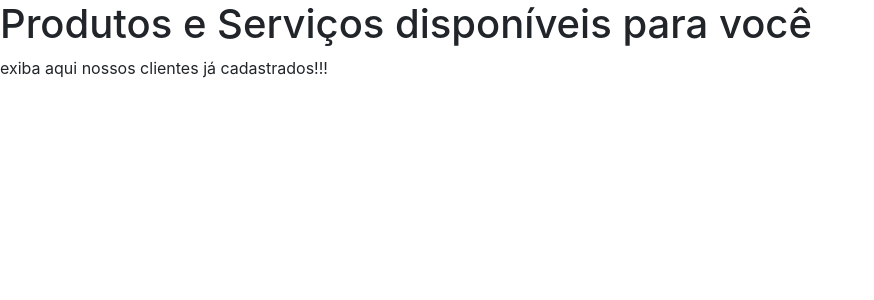
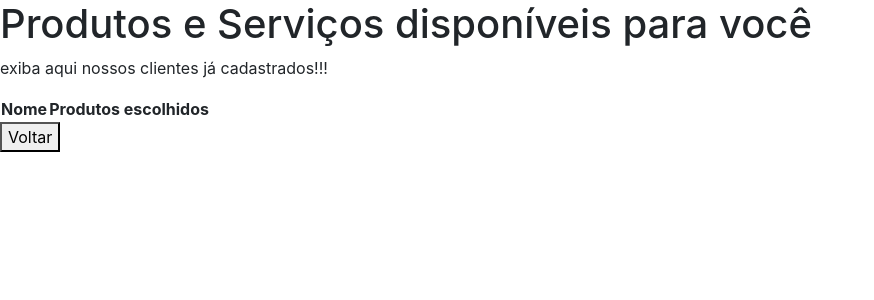
Before and after one commit to sidneisilvestre/funeraria, a PHP site: page /eventos_exibir.php in a window 1280 px wide. Shown: the top 300 px of the page, without its empty margins (0-874 px from the left). Run offline with PHP 8.4, Linux system fonts and the light colour scheme; data that the repository does not hold is empty.

Commit message:
Add files via upload

```diff
--- a/eventos_cadastro.php
+++ b/eventos_cadastro.php
@@ -2,6 +2,10 @@
 /*comando para logar/post no banco */
 $cx = new mysqli ("localhost","root","","funeraria");
 /*Método que irá chamar as querys */
-$cx->query("insert into eventos (nome,cpf,telefone1,telefone2,email,produto_id) values ('$_POST[nome]','$_POST[cpf]','$_POST[tel1]','$_POST[tel2]','$_POST[email]','$_POST[n]')");
+$cx->query("insert into eventos (nome,cpf,telefone1,telefone2,email,produto_id) values('$_POST[nome]','$_POST[cpf]','$_POST[tel1]','$_POST[tel2]','$_POST[email]','$_POST[produ[$produto[id]]]')");
+$produ[id];
+$tecs = $_POST['produ[$produto[id]]'];
+$tecsAsString = implode(", ", $tecs);
+
 /*função para mandar uma metatag para o navegador */
 header("Location: eventos_exibir.php");
--- a/eventos_exibir.php
+++ b/eventos_exibir.php
@@ -12,19 +12,21 @@
   <h1 id="conteudo">Produtos e Serviços disponíveis para você </h1>
 <p> exiba aqui nossos clientes já cadastrados!!!</p>
 
-<ul>
+<table>
+<thead><tr><th scope="col">Nome</th><th scope="col">Produtos escolhidos</th></tr></thead>
+<tbody>
 <?php
 $cx = new mysqli ("localhost","root","","funeraria");
 $eventos= $cx->query ("select * from eventos order by nome");
 /*busca os dados no banco */
 while ($evento = $eventos->fetch_assoc()){
-echo "<li>$evento[nome]</li>";
+echo "<tr><th scope='row'>$evento[nome]</th><td>$evento[produto_id]</td></tr>";
 }
 ?>
+</tbody>
+</table>
 
-</ul>
-
-
+<button onclick="javascript:history.back()">Voltar</button>
 
   </body>
 </html>
```
Also changed, not shown: cadastro_eventos.php (+4 -5 lines).
